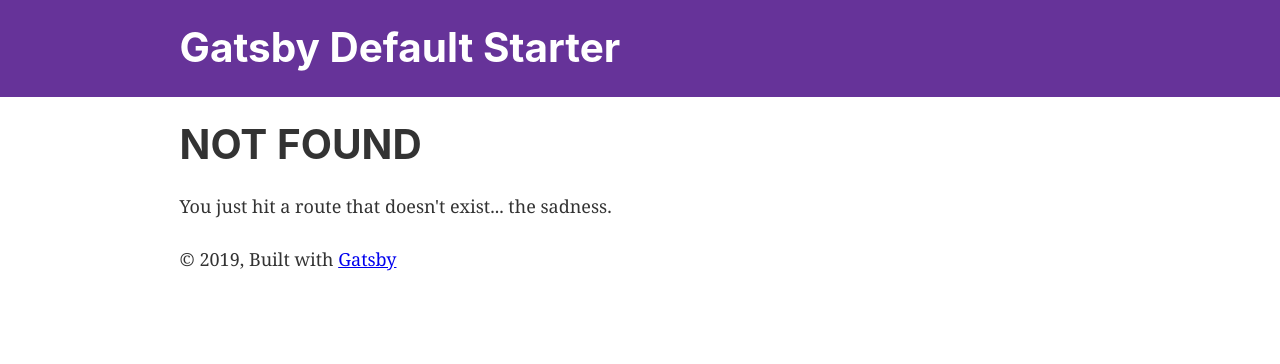
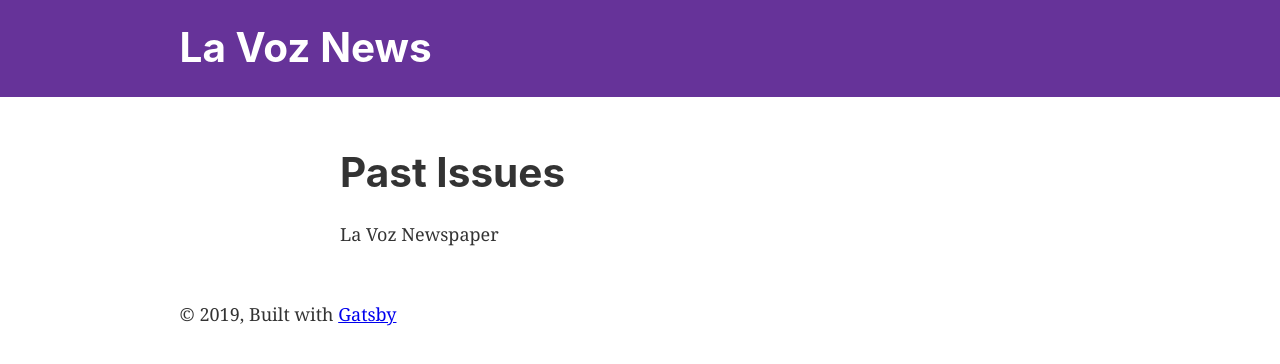
Before and after one commit to wladimir917/lavoznewstc-front-end, a Gatsby site: page /past-editions in a window 1280 px wide. Before the commit this address had no page. Built offline with nearby package versions, Linux system fonts and the light colour scheme; Gatsby itself is replaced by a stand-in of ours.

Commit message:
Initial setup

```diff
--- a/gatsby-config.js
+++ b/gatsby-config.js
@@ -1,6 +1,6 @@
 module.exports = {
   siteMetadata: {
-    title: `Gatsby Default Starter`,
+    title: `La Voz News`,
     description: `Kick off your next, great Gatsby project with this default starter. This barebones starter ships with the main Gatsby configuration files you might need.`,
     author: `@gatsbyjs`,
   },
--- /dev/null
+++ b/src/components/container.js
@@ -0,0 +1,6 @@
+import React from "react"
+import containerStyles from "./container.module.css"
+
+export default ({ children }) => (
+  <div className={containerStyles.container}>{children}</div>
+)
--- /dev/null
+++ b/src/components/container.module.css
@@ -0,0 +1,4 @@
+.container {
+  margin: 3rem auto;
+  max-width: 600px;
+}
--- a/src/pages/index.js
+++ b/src/pages/index.js
@@ -9,12 +9,12 @@ const IndexPage = () => (
   <Layout>
     <SEO title="Home" keywords={[`gatsby`, `application`, `react`]} />
     <h1>Hi people</h1>
-    <p>Welcome to your new Gatsby site.</p>
-    <p>Now go build something great.</p>
+    <p>Welcome to your new La Voz News site.</p>
+    <p>We are building something great.</p>
     <div style={{ maxWidth: `300px`, marginBottom: `1.45rem` }}>
       <Image />
     </div>
-    <Link to="/page-2/">Go to page 2</Link>
+    <Link to="/past-editions/">Past Editions</Link>
   </Layout>
 )
 
--- /dev/null
+++ b/src/pages/past-editions.js
@@ -0,0 +1,14 @@
+import React from "react"
+
+import Container from "../components/container"
+import Header from "../components/header";
+import Layout from "../components/layout";
+
+export default () => (
+  <Layout>
+    <Container>
+      <h1>Past Issues</h1>
+      <p>La Voz Newspaper</p>
+    </Container>
+  </Layout>
+)
--- /dev/null
+++ b/src/styles/global.css
@@ -0,0 +1,3 @@
+html {
+  background-color: lavenderblush;
+}
```
